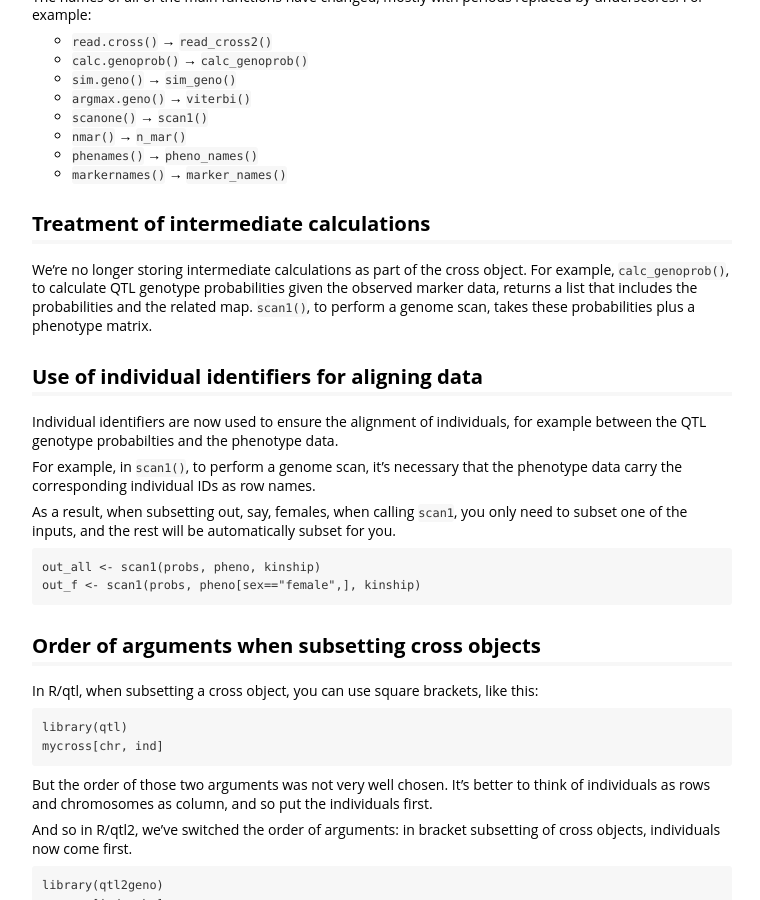
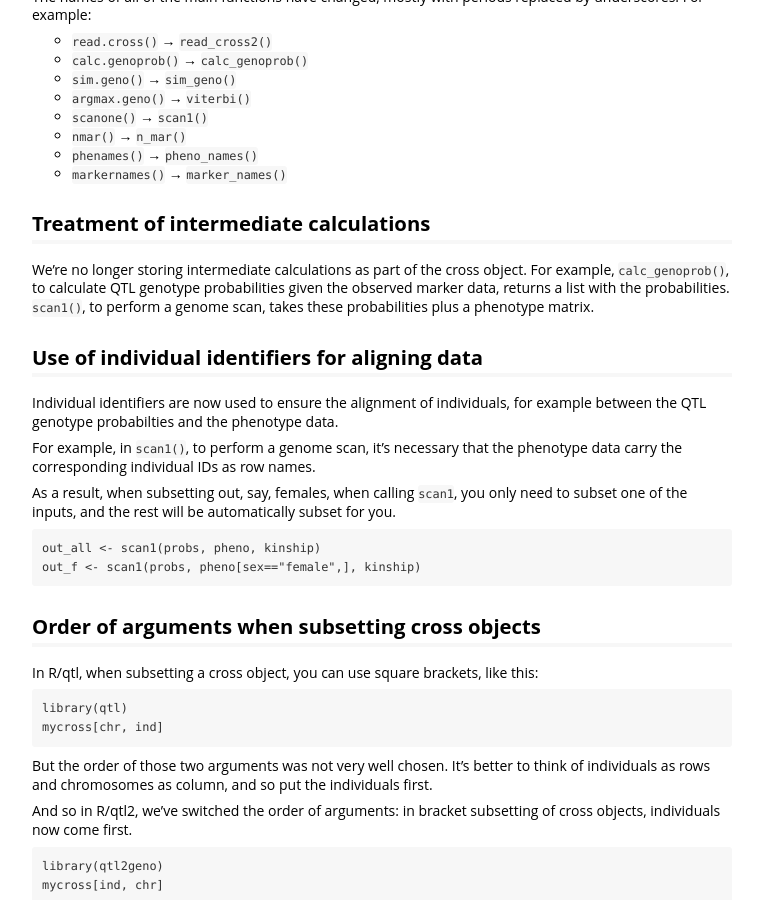
Before and after one commit to rqtl/qtl2, a Jekyll site: the page assets/vignettes/rqtl_diff.html, which Jekyll copies as it is, in a window 1280 px wide and 900 px high, scrolled down 1037 px. Shown: the whole window, without its empty margins (258-1018 px from the left). Built offline with Jekyll 4.4.1, drawn with Linux system fonts in a browser that asks for light colours.

Commit message:
rqtl_diff: probs no longer contain the map

```diff
--- a/assets/vignettes/rqtl_diff.Rmd
+++ b/assets/vignettes/rqtl_diff.Rmd
@@ -89,8 +89,8 @@ periods replaced by underscores. For example:
 We're no longer storing intermediate calculations
 as part of the cross object. For example, `calc_genoprob()`, to
 calculate QTL genotype probabilities given the observed
-marker data, returns a list that includes the probabilities and the
-related map. `scan1()`, to perform a genome scan, takes these
+marker data, returns a list with the probabilities.
+`scan1()`, to perform a genome scan, takes these
 probabilities plus a phenotype matrix.
 
 ## Use of individual identifiers for aligning data
--- a/assets/vignettes/rqtl_diff.html
+++ b/assets/vignettes/rqtl_diff.html
@@ -4,7 +4,7 @@
 
 <head>
 
-<meta charset="utf-8">
+<meta charset="utf-8" />
 <meta http-equiv="Content-Type" content="text/html; charset=utf-8" />
 <meta name="generator" content="pandoc" />
 
@@ -114,7 +114,7 @@ mycross &lt;-<span class="st"> </span><span class="kw">convert2cross2</span>(myc
 </div>
 <div id="treatment-of-intermediate-calculations" class="section level2">
 <h2>Treatment of intermediate calculations</h2>
-<p>We’re no longer storing intermediate calculations as part of the cross object. For example, <code>calc_genoprob()</code>, to calculate QTL genotype probabilities given the observed marker data, returns a list that includes the probabilities and the related map. <code>scan1()</code>, to perform a genome scan, takes these probabilities plus a phenotype matrix.</p>
+<p>We’re no longer storing intermediate calculations as part of the cross object. For example, <code>calc_genoprob()</code>, to calculate QTL genotype probabilities given the observed marker data, returns a list with the probabilities. <code>scan1()</code>, to perform a genome scan, takes these probabilities plus a phenotype matrix.</p>
 </div>
 <div id="use-of-individual-identifiers-for-aligning-data" class="section level2">
 <h2>Use of individual identifiers for aligning data</h2>
@@ -147,7 +147,7 @@ mycross[ind, chr]</code></pre>
   (function () {
     var script = document.createElement("script");
     script.type = "text/javascript";
-    script.src  = "https://cdn.mathjax.org/mathjax/latest/MathJax.js?config=TeX-AMS-MML_HTMLorMML";
+    script.src  = "https://mathjax.rstudio.com/latest/MathJax.js?config=TeX-AMS-MML_HTMLorMML";
     document.getElementsByTagName("head")[0].appendChild(script);
   })();
 </script>
```
